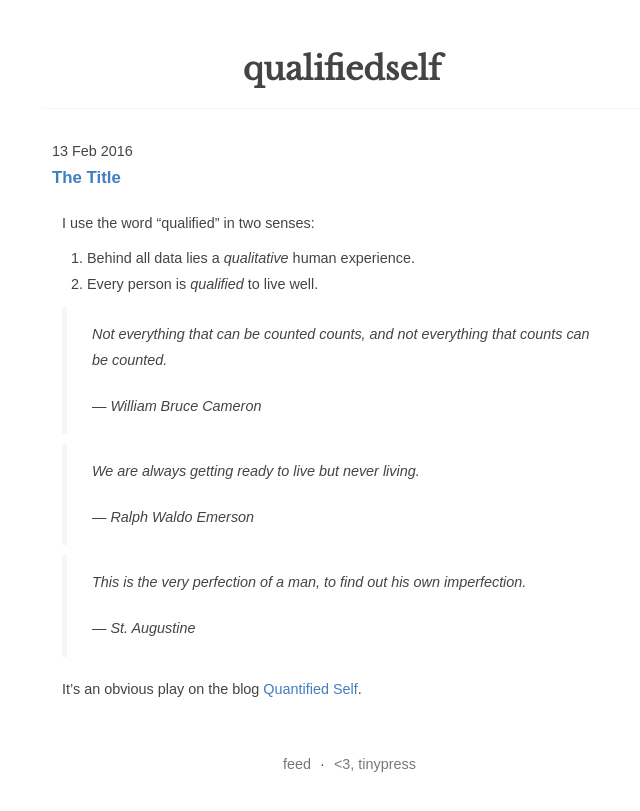
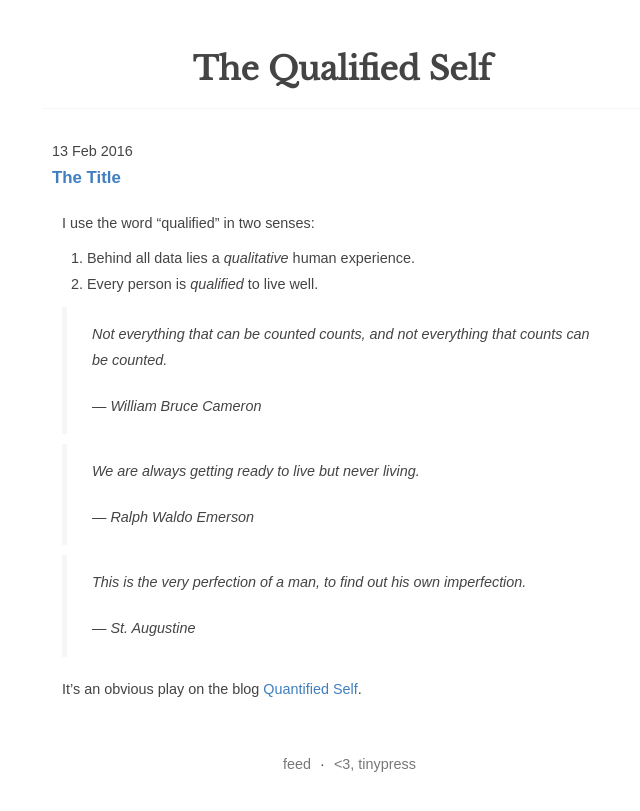
Before and after one commit to Qualified-gad/qualifiedself.github.io, a Jekyll site: the page built from index.html, in a window 1280 px wide. Shown: the top 811 px of the page, without its empty margins (298-938 px from the left). Built offline with Jekyll 4.4.1, drawn with Linux system fonts in a browser that asks for light colours; the list of posts is cut into pages by our own code.

Commit message:
change site title

```diff
--- a/_config.yml
+++ b/_config.yml
@@ -2,5 +2,5 @@ excerpt_separator: ""
 pygments: true
 markdown: kramdown
 url: http://qualifiedself.github.io
-title: qualifiedself
+title: The Qualified Self
 paginate: 1
```
